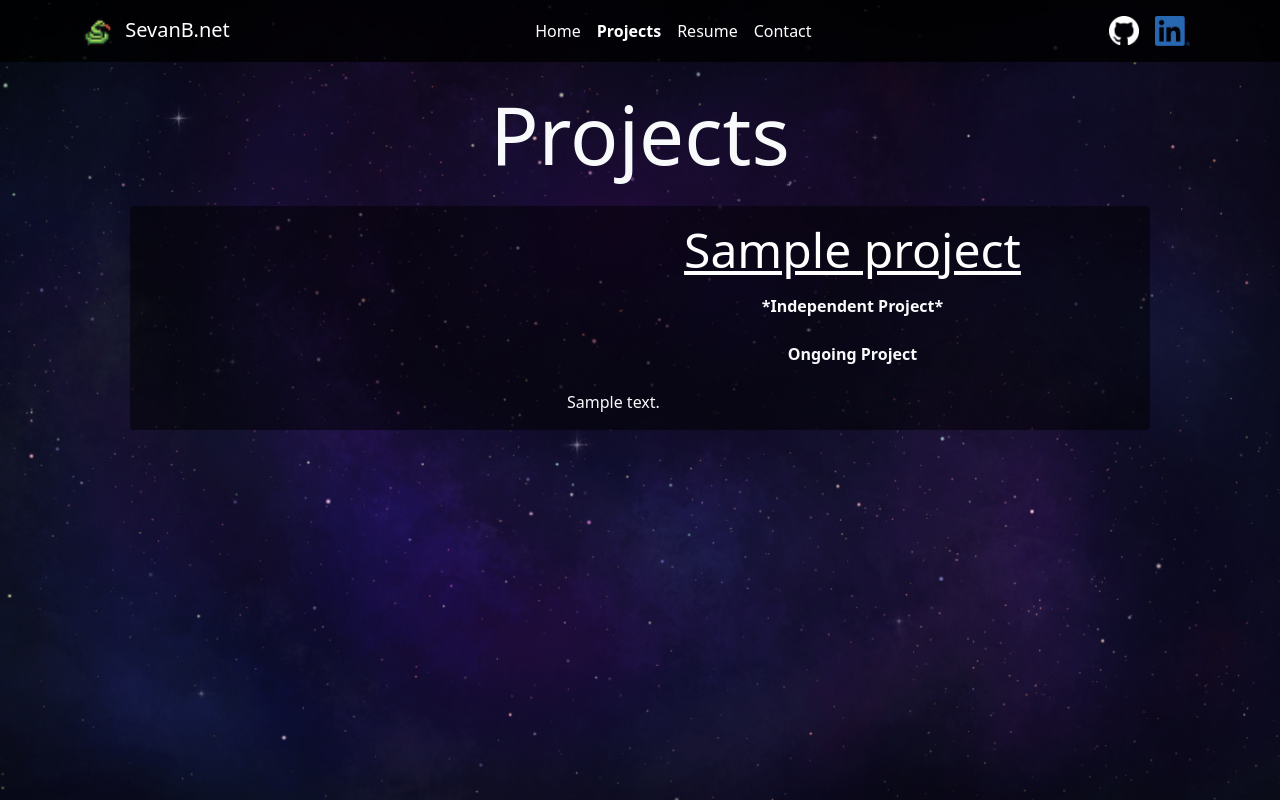
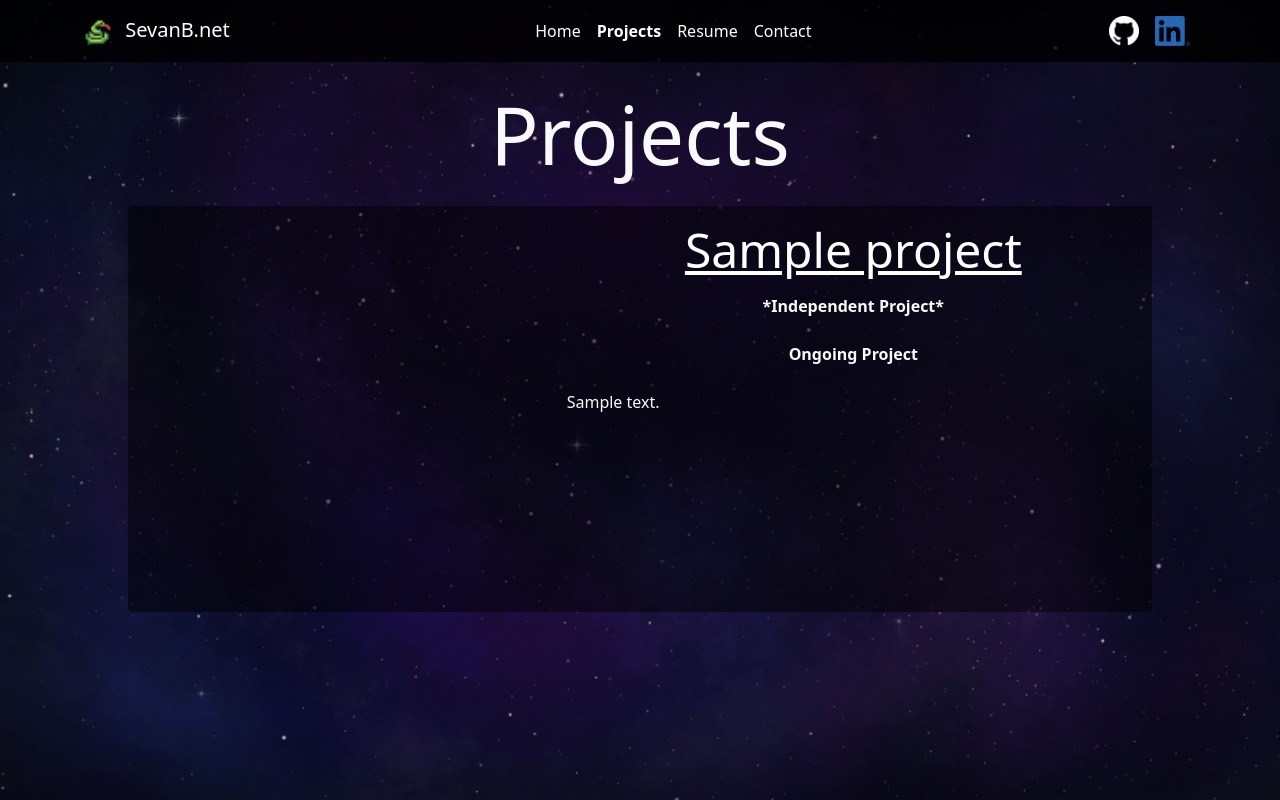
Before and after one commit to SevanBrodjian/SevanBNet-backend, a Django app: page /catalog/projects/ in a window 1280 px wide. Run offline with Django 4.2, Linux system fonts and the light colour scheme; tables that the repository leaves empty hold one stand-in row (values such as "Sample post").

Commit message:
Made projects display larger on list

```diff
--- a/catalog/templates/project_detail.html
+++ b/catalog/templates/project_detail.html
@@ -87,4 +87,5 @@
             </div>
         </div>
     </div>
+    <br>
 {% endblock %}
--- a/catalog/templates/projects.html
+++ b/catalog/templates/projects.html
@@ -24,11 +24,10 @@
 
     {% if projects %}
         {% for project in projects %}
-        <div class="container">
-            <div class="row mx-5 my-4 rounded" style="background-color: rgba(0, 0, 0, 0.5);">
+        <div class="row mx-5 my-4 mx-auto rounded" style="background-color: rgba(0, 0, 0, 0.5); max-width: 80%; margin-left: auto; margin-right: auto;">
             <div class="col-md-5 col-12">
                 <a href="{{ project.get_absolute_url }}">
-                        <iframe src="{{ project.img }}" title="YouTube video player" frameborder="0" allow="accelerometer; autoplay; clipboard-write; encrypted-media; gyroscope; picture-in-picture; web-share" allowfullscreen  style="height: 100%; width: 100%"></iframe>
+                    <iframe src="{{ project.img }}" title="YouTube video player" frameborder="0" allow="accelerometer; autoplay; clipboard-write; encrypted-media; gyroscope; picture-in-picture; web-share" allowfullscreen  style="height: 400px; width: 100%"></iframe>
                     <!-- <img class="img-fluid rounded mx-sm-auto d-block my-4 border border-dark" src="{{ project.img }}" alt="{{ project.title }}">  -->
                 </a>
             </div>
@@ -56,12 +55,11 @@
                         <div class="col"><p style="white-space: pre-line; overflow: hidden;
                                                     text-overflow: ellipsis;
                                                     display: -webkit-box;
-                                                        -webkit-line-clamp: 5; /* number of lines to show */
-                                                        line-clamp: 5;
+                                                    -webkit-line-clamp: 9; /* number of lines to show */
+                                                    line-clamp: 9;
                                                     -webkit-box-orient: vertical;">{{ project.description }}</p></div>
                     </div>
                 {% endif %}
-                </div>
             </div>
         </div>
         {% endfor %}
```
Lines whose indentation alone changed are shown as unchanged.
